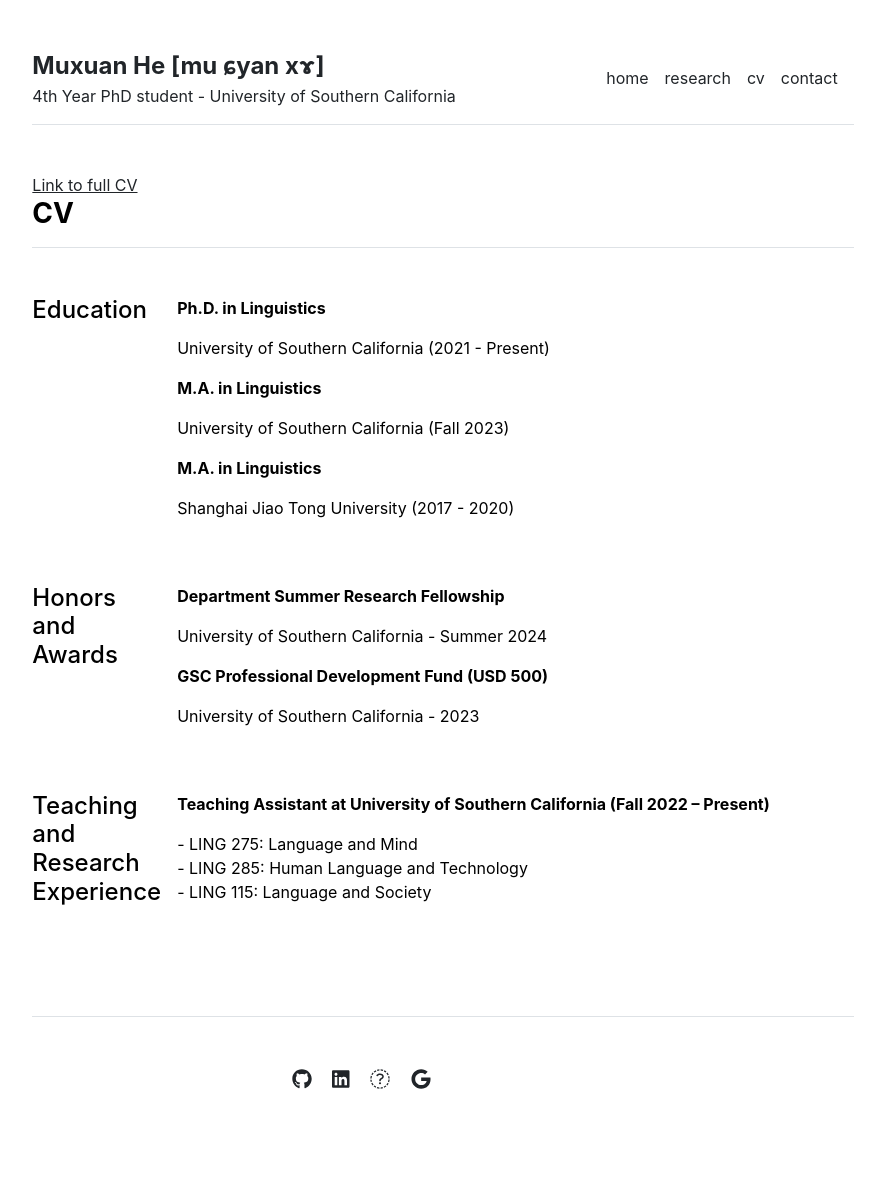
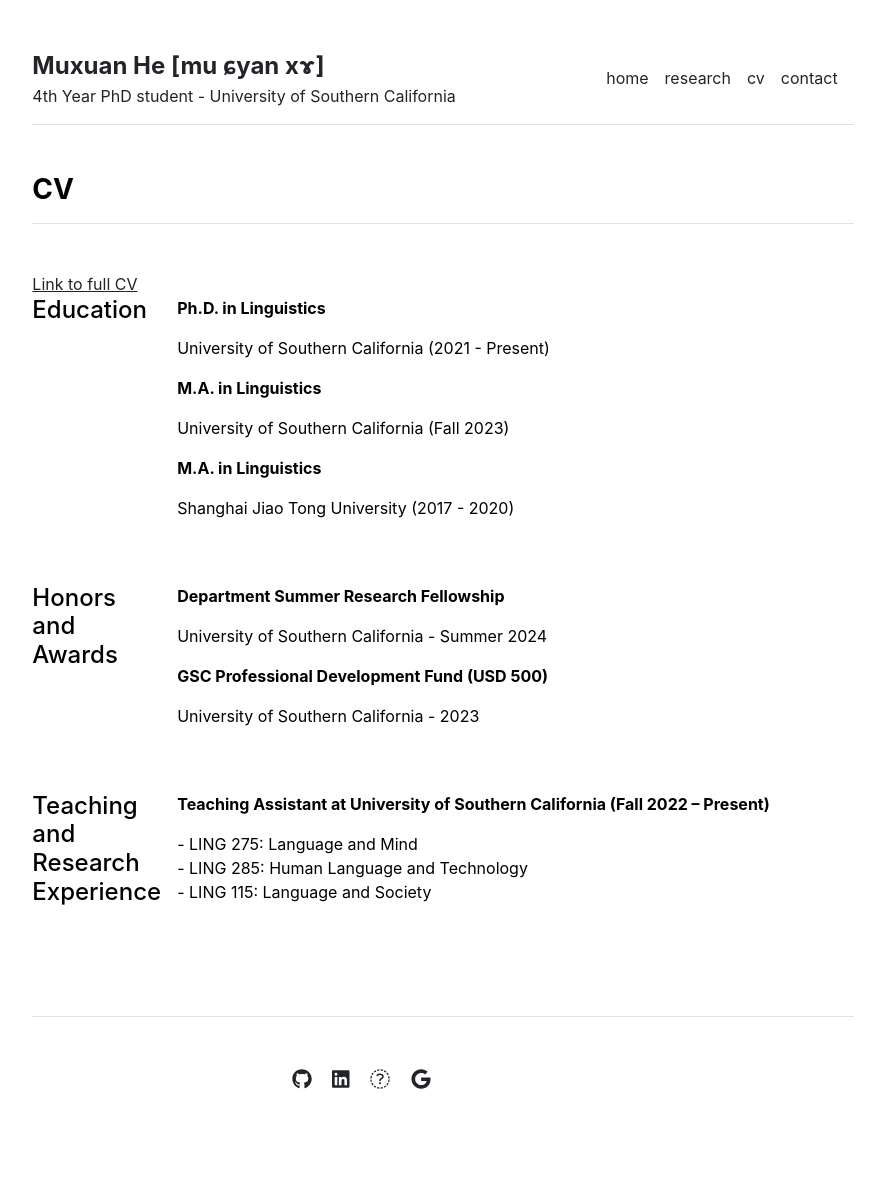
Before and after one commit to MuxuanHe/MuxuanHe.github.io, a Jekyll site: the page built from cv.md, in a window 1280 px wide. Shown: the whole page, without its empty margins (197-1066 px from the left). Built offline with Jekyll 4.4.1, drawn with Linux system fonts in a browser that asks for light colours.

Commit message:
Update cv.html

```diff
--- a/_layouts/cv.html
+++ b/_layouts/cv.html
@@ -4,11 +4,10 @@
 
 {{ content }}
 
-<a href="https://osf.io/h2eds" target="_blank", class="bold-link">Link to full CV</a>
-
 <div class="row g-5 mb-5">
   <div>
     <h3 class="fw-bold border-bottom pb-3 mb-5">CV</h3>
+    <a href="https://osf.io/h2eds" target="_blank", class="bold-link">Link to full CV</a>
     <div class="row g-5 mb-5">
       <div class="col-md-2">
         <h4>Education</h4>
```
